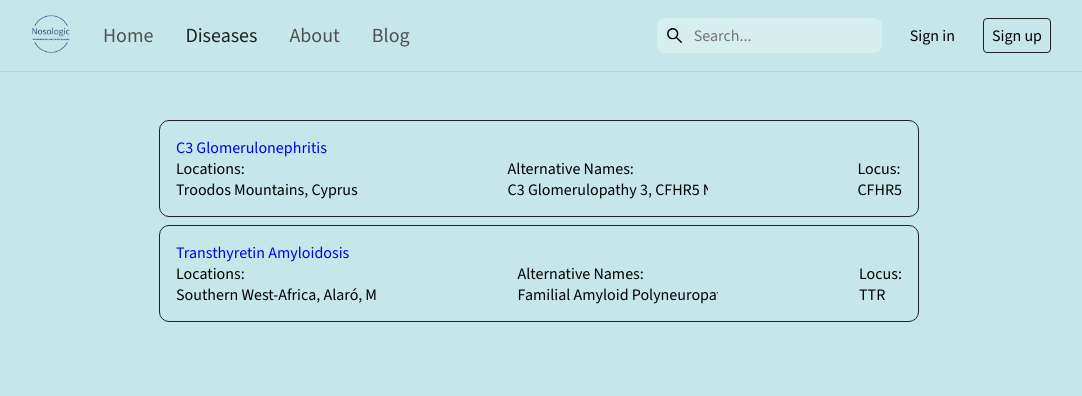
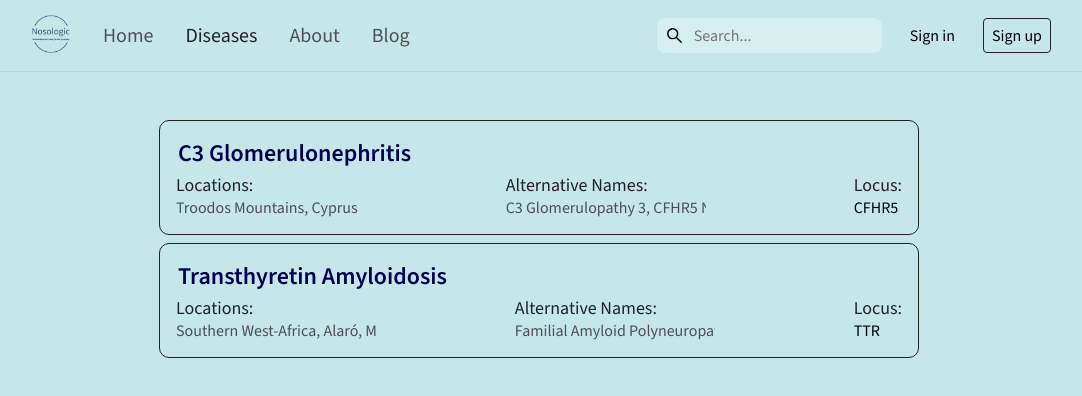
Before and after one commit to Nosologic/Nosologic-front, a React (Vite) app: page /diseases in a window 1280 px wide. Shown: the top 396 px of the page, without its empty margins (101-1183 px from the left). Built offline with nearby package versions, Linux system fonts and the light colour scheme.

Commit message:
Update DiseaseCard styling and enhance accessibility
Adjusted class names and added new styles for improved readability and consistency. Introduced `.dc_name` for styled disease names and `.dc_info_title` for better labeling of sections. Enhanced color and font hierarchy for clearer user experience.

```diff
--- a/src/components/DiseaseCard.tsx
+++ b/src/components/DiseaseCard.tsx
@@ -7,23 +7,23 @@ export default function DiseaseCard({id}: Readonly<{ id: number }>) {
 
     return (
         <div className={styles.disease_card}>
-            <NavLink to={`/diseases/${id}`} className={styles.view_more_link}>
+            <NavLink to={`/diseases/${id}`} className={styles.dc_name}>
                 {name}
             </NavLink>
             <div className={styles.disease_card_info_ctr}>
                 {/* dc stands for disease card */}
                 <div className={styles.dc_info_ctr}>
-                    <span>Locations:</span>
+                    <span className={styles.dc_info_title}>Locations:</span>
                     <span className={styles.dc_info_overflow}>{locations.join(", ")}</span>
                 </div>
 
                 <div className={styles.dc_info_ctr}>
-                    <span>Alternative Names:</span>
+                    <span className={styles.dc_info_title}>Alternative Names:</span>
                     <span className={styles.dc_info_overflow}>{alt_names.join(", ")}</span>
                 </div>
 
                 <div className={styles.dc_info_ctr}>
-                    <span>Locus:</span>
+                    <span className={styles.dc_info_title}>Locus:</span>
                     <span>{locus}</span>
                 </div>
             </div>
--- a/src/styles/components/DiseaseCard.module.scss
+++ b/src/styles/components/DiseaseCard.module.scss
@@ -7,6 +7,13 @@
   border: 1px solid $border_dark;
   padding: 16px;
 
+  .dc_name {
+    @include h5;
+    font-weight: 600;
+    color: $text_blue;
+    margin-left: 2px;
+  }
+
   .disease_card_info_ctr {
     display: flex;
     flex-direction: row;
@@ -15,14 +22,23 @@
   }
 
   .dc_info_ctr {
+    margin-top: 4px;
     display: flex;
     flex-direction: column;
+
+    .dc_info_title {
+      color: $text;
+      font-weight: 500;
+      font-size: 18px;
+    }
+
     .dc_info_overflow {
       display: inline-block; /* Makes the content width adjustable */
       max-width: 200px; /* Fixed container width */
       overflow-x: auto; /* Enables horizontal scrolling */
       white-space: nowrap; /* Prevents wrapping to a new line */
       scrollbar-width: thin; /* Makes the scrollbar thinner (for modern browsers) */
+      color: $text_light;
     }
   }
 
```
